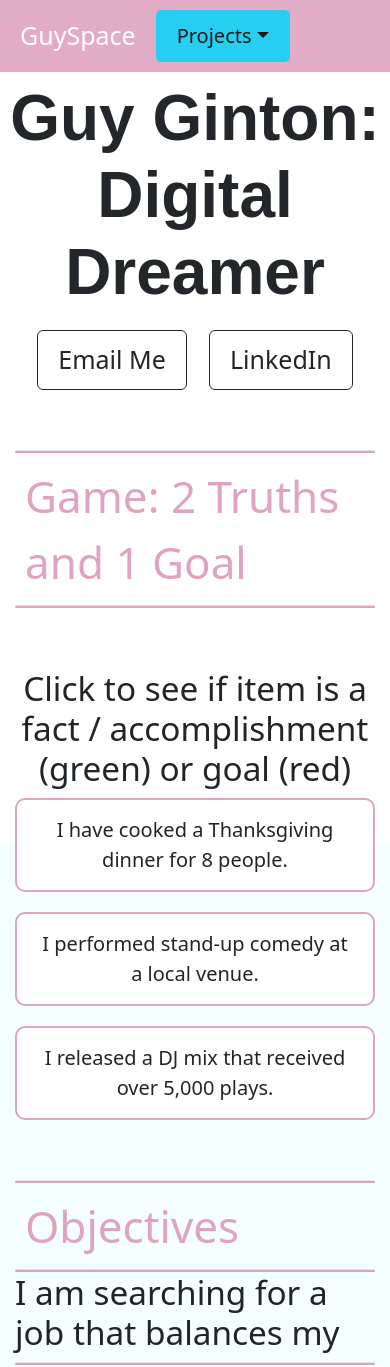
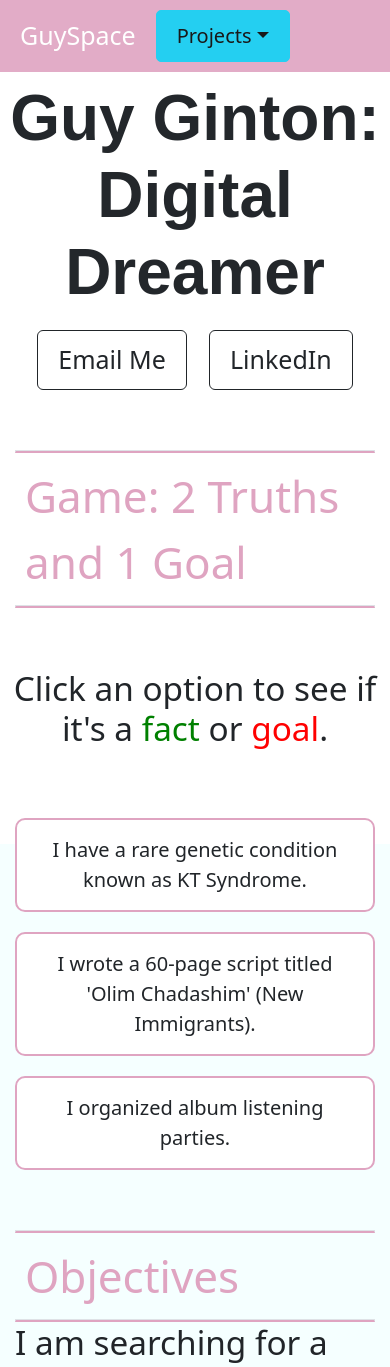
Before and after one commit to gaginton/guidance, a React (Vite) app: page / in a window 390 px wide. Shown: the top 1367 px of the page. Built offline with nearby package versions, Linux system fonts and the light colour scheme.

Commit message:
updates to game

```diff
--- a/src/components/game/TwoTruthsAndAGoal.css
+++ b/src/components/game/TwoTruthsAndAGoal.css
@@ -8,19 +8,39 @@
     gap: 20px;
     max-width: 500px;
     margin: 0 auto;
+    align-items: center;
+    justify-content: center;
 }
 
 .statement-card {
+    min-width: 300px;
+    width: 100%;
     padding: 15px 20px;
     border: 2px solid #DFA4C1;
     border-radius: 10px;
     cursor: pointer;
     font-size: 20px;
     background-color: white;
-    transition: background-color 0.3s, color 0.3s;
+    transition: background-color 0.3s ease, color 0.3s ease, transform 0.2s ease;
+    animation: fadeIn 0.5s forwards;
+    opacity: 0;
+    text-align: center;
+}
+
+@media (max-width: 400px) {
+    .statement-card {
+        width: 100%;
+    }
+}
+
+@keyframes fadeIn {
+    to {
+        opacity: 1;
+    }
 }
 
 .statement-card:hover {
+    transform: scale(1.2);
     background-color: #f8f8f8;
 }
 
@@ -33,3 +53,15 @@
     background-color: #c8e6c9;
     color: #2e7d32;
 }
+
+.overlay-text {
+    position: absolute;
+    top: 50%;
+    left: 50%;
+    transform: translate(-50%, -50%);
+    font-size: 32px;
+    font-weight: bold;
+    color: #ffffff;
+    text-shadow: 1px 1px 4px rgba(0, 0, 0, 0.6);
+    pointer-events: none;
+}
--- a/src/components/game/TwoTruthsAndAGoal.tsx
+++ b/src/components/game/TwoTruthsAndAGoal.tsx
@@ -1,48 +1,6 @@
 import React, { useState, useEffect } from 'react';
 import './TwoTruthsAndAGoal.css';
-
-const statementsList = [
-    { text: "I managed an ice cream company and invented a flavor called 'The Elvis.'", type: 'truth' },
-    { text: "I have a rare genetic condition known as KT Syndrome.", type: 'truth' },
-    { text: "I lived in a retrofitted van for an entire summer.", type: 'truth' },
-    { text: "I wrote a 60-page script titled 'Olim Chadashim' (New Immigrants).", type: 'truth' },
-    { text: "I was published in a scientific journal.", type: 'truth' },
-    { text: "I released a DJ mix that received over 5,000 plays.", type: 'truth' },
-    { text: "I backpacked across Europe with four friends after graduating high school.", type: 'truth' },
-    { text: "I performed stand-up comedy at a local venue.", type: 'truth' },
-    { text: "I can do muscle-ups and flag stands.", type: 'truth' },
-    { text: "I attended dozens of music festivals.", type: 'truth' },
-    { text: "I hitchhiked my way into Burning Man.", type: 'truth' },
-    { text: "I slept in a diner for an entire weekend just for the experience.", type: 'truth' },
-    { text: "I lived in a startup house where residents took turns sleeping.", type: 'truth' },
-    { text: "I have a dog named Naya.", type: 'truth' },
-    { text: "I was president of my high school debate team.", type: 'truth' },
-    { text: "I worked in a sushi restaurant during high school.", type: 'truth' },
-    { text: "I taught African migrants how to use CRMs and handle difficult customers.", type: 'truth' },
-    { text: "I volunteered in a community garden for several years.", type: 'truth' },
-    // { text: "", type: 'truth' },
-    // { text: "", type: 'truth' },
-
-    // Goals (written like truths)
-    { text: "I bench pressed twice my body weight.", type: 'goal' },
-    { text: "I visited all seven continents.", type: 'goal' },
-    { text: "I averaged over 100 monthly visitors to my personal blog.", type: 'goal' },
-    { text: "I watched every Star Trek series and movie.", type: 'goal' },
-    { text: "I got married and have three pets.", type: 'goal' },
-    { text: "I have cooked a Thanksgiving dinner for 8 people.", type: 'goal' },
-    { text: "I read every book by Jonathan Ames.", type: 'goal' },
-    { text: "I held a 30-second handstand.", type: 'goal' },
-    { text: "I am fluent in three languages", type: 'goal' },
-    { text: "My online mentorship program, Try Me!, has 20+ members.", type: 'goal' },
-    // { text: "", type: 'goal' },
-    // { text: "", type: 'goal' },
-];
-
-
-type Statement = {
-    text: string;
-    type: 'truth' | 'goal';
-};
+import statementsList, { Statement } from './statementsList';
 
 export default function TwoTruthsAndAGoal() {
     const [currentStatements, setCurrentStatements] = useState<Statement[]>([]);
@@ -80,30 +38,41 @@ export default function TwoTruthsAndAGoal() {
 
     return (
         <div className="two-truths-container pad-bottom pad-top">
-            <div className='container'>
-                <h1 className="game-title">Click to see if item is a fact /
-                    accomplishment (green) or goal (red)</h1>
-            </div>
+            <h1 className="game-title pad-bottom">
+                Click an option to see if it's a{' '}
+                <span style={{ color: 'green' }}>fact</span> or{' '}
+                <span style={{ color: 'red' }}>goal</span>.
+            </h1>
+
             <div className="statements-container">
-                {currentStatements.map((statement, index) => (
-                    <div className='container'>
-                        <div
-                            key={index}
-                            className={`statement-card ${selected === index && result === 'correct' ? 'correct' : ''} ${selected === index && result === 'wrong' ? 'wrong' : ''}`}
-                            onClick={() => handleSelect(index)}
-                        >
-                            {statement.text}
+                {currentStatements.map((statement, index) => {
+                    const isSelected = selected === index;
+                    const isCorrect = result === 'correct';
+                    const isWrong = result === 'wrong';
+
+                    return (
+                        <div key={index} className="container">
+                            <div
+                                className={`statement-card ${isSelected && isCorrect ? 'correct' : ''} ${isSelected && isWrong ? 'wrong' : ''} ${selected !== null ? 'disabled' : ''}`}
+                                onClick={() => handleSelect(index)}
+                            >
+                                {statement.text}
+                                {isSelected && (
+                                    <div className="overlay-text">
+                                        {isCorrect ? 'NOT YET!' : 'TRUE'}
+                                    </div>
+                                )}
+                            </div>
                         </div>
-                    </div>
-                ))}
+                    );
+                })}
             </div>
         </div>
     );
 }
 
-const shuffleArray = (array: any[]) => {
-    return array
-        .map((a) => ({ sort: Math.random(), value: a }))
+const shuffleArray = (array: any[]) =>
+    array
+        .map(a => ({ sort: Math.random(), value: a }))
         .sort((a, b) => a.sort - b.sort)
-        .map((a) => a.value);
-};
+        .map(a => a.value);
--- /dev/null
+++ b/src/components/game/statementsList.ts
@@ -0,0 +1,49 @@
+export type Statement = {
+    text: string;
+    type: 'truth' | 'goal';
+};
+
+const statementsList = [
+    { text: "I managed an ice cream company and invented a flavor called 'The Elvis.'", type: 'truth' },
+    { text: "I have a rare genetic condition known as KT Syndrome.", type: 'truth' },
+    { text: "I lived in a retrofitted van for an entire summer.", type: 'truth' },
+    { text: "I wrote a 60-page script titled 'Olim Chadashim' (New Immigrants).", type: 'truth' },
+    { text: "I was published in a scientific journal.", type: 'truth' },
+    { text: "I released a DJ mix that received over 5,000 plays.", type: 'truth' },
+    { text: "I backpacked across Europe with four friends after graduating high school.", type: 'truth' },
+    { text: "I performed stand-up comedy at a local venue.", type: 'truth' },
+    { text: "I can do muscle-ups and flag stands.", type: 'truth' },
+    { text: "I attended dozens of music festivals.", type: 'truth' },
+    { text: "I hitchhiked my way into Burning Man.", type: 'truth' },
+    { text: "I slept in a diner for an entire weekend just for the experience.", type: 'truth' },
+    { text: "I lived in a startup house where residents took turns sleeping.", type: 'truth' },
+    { text: "I have a dog named Naya.", type: 'truth' },
+    { text: "I was president of my high school debate team.", type: 'truth' },
+    { text: "I worked in a sushi restaurant during high school.", type: 'truth' },
+    { text: "I taught African migrants how to use CRMs and handle difficult customers.", type: 'truth' },
+    { text: "I volunteered in a community garden for several years.", type: 'truth' },
+    { text: "I have written techncal documentation for three companies.", type: 'truth' },
+    { text: "I help Olim find Pesach dinners in their preferred language.", type: 'truth' },
+    { text: "I lived on Soylent (meal replacement) for a month.", type: 'truth' },
+    // { text: "", type: 'truth' },
+    // { text: "", type: 'truth' },
+    // { text: "", type: 'truth' },
+
+    // Goals (written like truths)
+    { text: "I bench pressed twice my body weight.", type: 'goal' },
+    { text: "I visited all seven continents.", type: 'goal' },
+    { text: "I averaged over 100 monthly visitors to my personal blog.", type: 'goal' },
+    { text: "I watched every Star Trek series and movie.", type: 'goal' },
+    { text: "I got married and have three pets.", type: 'goal' },
+    { text: "I have cooked a Thanksgiving dinner for 8 people.", type: 'goal' },
+    { text: "I read every book by Jonathan Ames.", type: 'goal' },
+    { text: "I held a 30-second handstand.", type: 'goal' },
+    { text: "I am fluent in three languages.", type: 'goal' },
+    { text: "I created an online mentorship program with 20+ active members.", type: 'goal' },
+    { text: "I organized album listening parties.", type: 'goal' },
+    // { text: "", type: 'goal' },
+    // { text: "", type: 'goal' },
+    // { text: "", type: 'goal' },
+];
+
+export default statementsList;
--- a/src/components/navbar/Navbar.tsx
+++ b/src/components/navbar/Navbar.tsx
@@ -10,8 +10,8 @@ function NavbarComponent() {
 
                 <Nav className="mr-auto">
                     <DropdownButton variant="info" id="dropdown-basic" title="Projects">
+                        <Dropdown.Item href="https://kingchill.com/" target="_blank" rel="noopener noreferrer">King Chill</Dropdown.Item>
                         <Dropdown.Item href="https://tryme.games/" target="_blank" rel="noopener noreferrer">Try Me!</Dropdown.Item>
-                        <Dropdown.Item href="https://kingchill.com/" target="_blank" rel="noopener noreferrer">King Chill</Dropdown.Item>
                         <Dropdown.Item href="https://wordleydurdley.com/" target="_blank" rel="noopener noreferrer">Wordley Durdley</Dropdown.Item>
                         <Dropdown.Item href="https://playlocal.games/" target="_blank" rel="noopener noreferrer" disabled>Recess</Dropdown.Item>
                     </DropdownButton>
```
